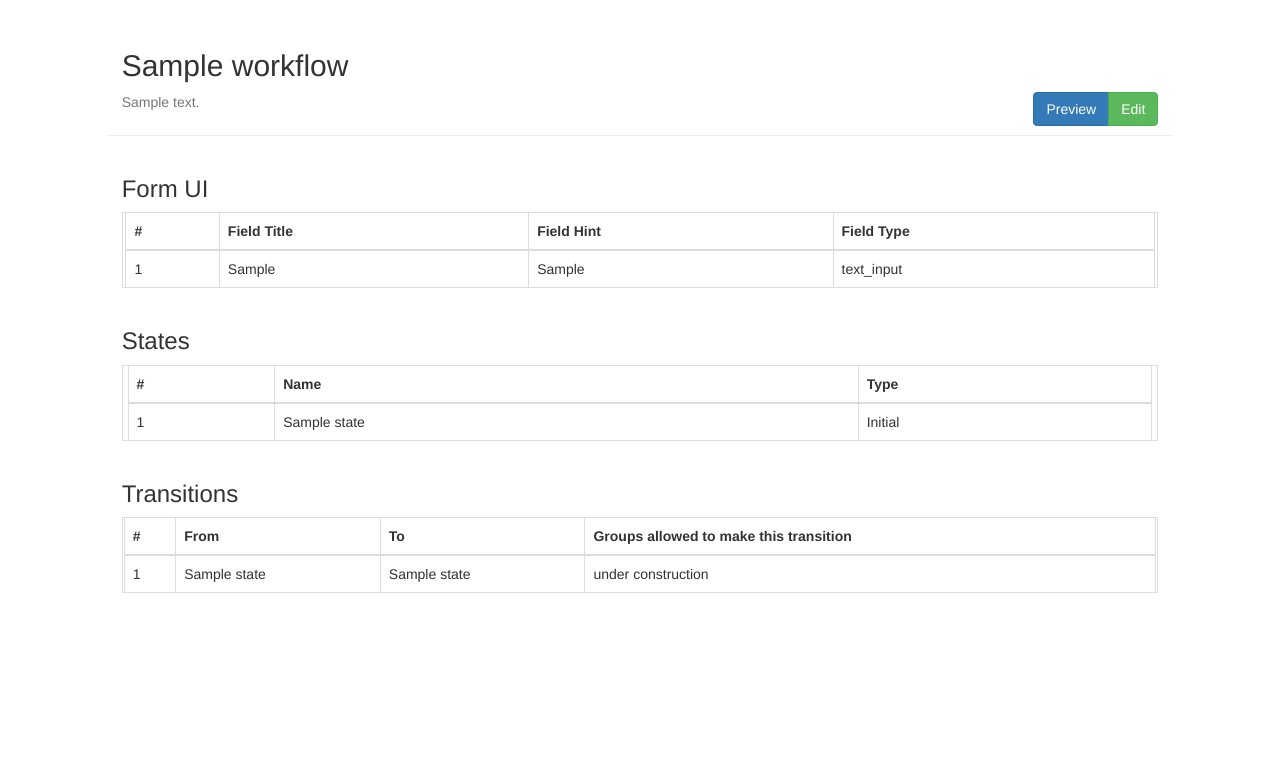
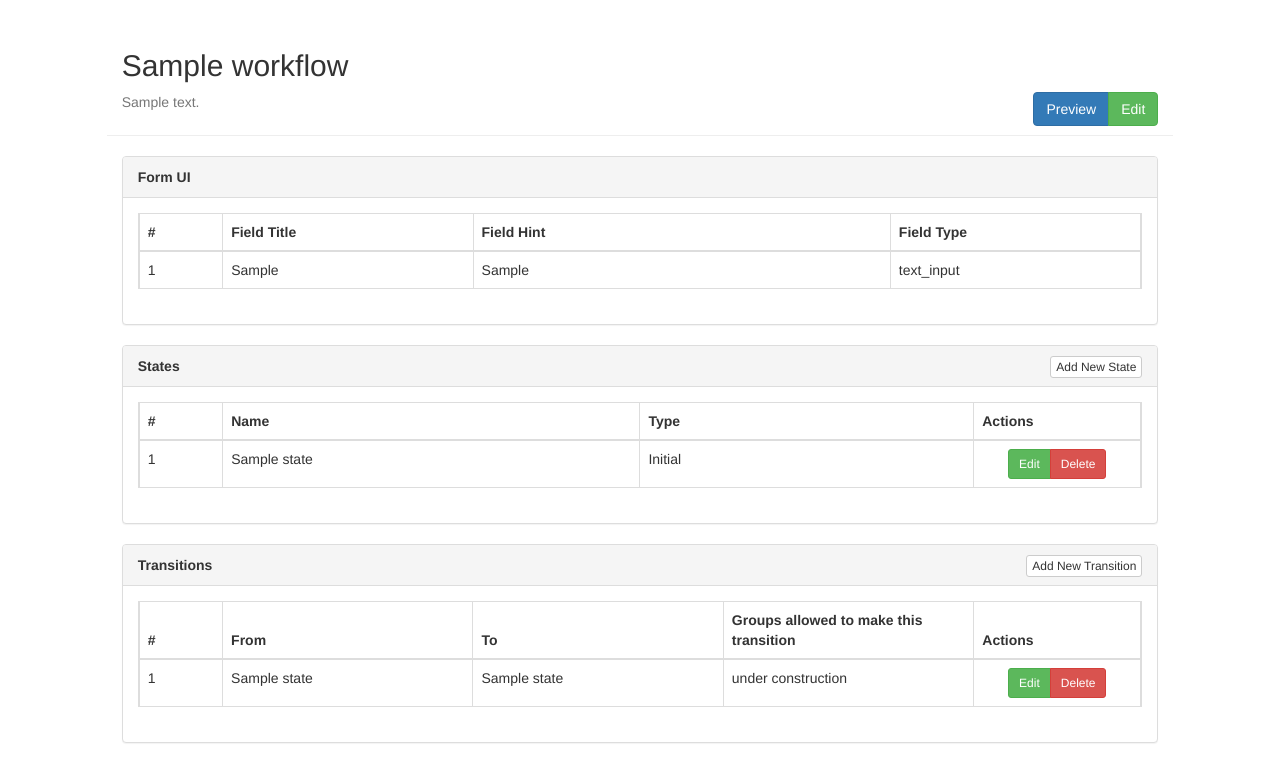
Before and after one commit to nishanthvijayan/ERP, a Django app: page /forms/workflows/1/ in a window 1280 px wide. Shown: the part 51-814 px from the top of the page. Before the commit the page ends 644 px from the top, so only its background shows below. Run offline with Django 3.2, Linux system fonts and the light colour scheme; tables that the repository leaves empty hold one stand-in row (values such as "Sample post"); some libraries are stand-ins or nearby versions.

Commit message:
Clean up Workflow#show UI

```diff
--- a/forms/templates/forms/workflows/show.html
+++ b/forms/templates/forms/workflows/show.html
@@ -52,14 +52,19 @@
 	</div>
 
 	<div class="col-md-12">
-		<h3>Form UI</h3>
+		<div class="panel panel-default">
+			<div class="panel-heading">
+				<b>Form UI</b>
+			</div>
+			<div class="panel-body">
+
 				<table class="table table-hover table-bordered table-responsive">
 					<thead>
 						<tr class="row">
-					<th>#</th>
-					<th>Field Title</th>
-					<th>Field Hint</th>
-					<th>Field Type</th>
+							<th class="col-md-1">#</th>
+							<th class="col-md-3">Field Title</th>
+							<th class="col-md-5">Field Hint</th>
+							<th class="col-md-3">Field Type</th>
 						</tr>
 					</thead>
 					<tbody>
@@ -67,21 +72,36 @@
 						<tr class="row">
 							<td>{{ forloop.counter }}</td>
 							<td>{{ form_element.caption }}</td>
-					<td>{{ form_element.hint }}</td>
+							<td>
+								{% if form_element.hint %}
+									{{ form_element.hint }}
+								{% else %}
+									-
+								{% endif %}
+							</td>
 							<td>{{ form_element.element_type }}</td>
 						</tr>
 					{% endfor %}
 					</tbody>
 				</table>
 			</div>
+		</div>
+	</div>
 	<div class="col-md-12">
-		<h3>States</h3>
+		<div class="panel panel-default">
+			<div class="panel-heading">
+				<b>States</b>
+				<a href="#" class="btn btn-default btn-xs pull-right">Add New State</a>
+				<br>
+			</div>
+			<div class="panel-body">
 				<table class="table table-hover table-bordered table-responsive">
 					<thead>
 						<tr class="row">
-					<th>#</th>
-					<th>Name</th>
-					<th>Type</th>
+							<th class="col-md-1">#</th>
+							<th class="col-md-5">Name</th>
+							<th class="col-md-4">Type</th>
+							<th class="col-md-2">Actions</th>
 						</tr>
 					</thead>
 					<tbody>
@@ -90,21 +110,36 @@
 							<td>{{ forloop.counter }}</td>
 							<td>{{ state.name }}</td>
 							<td>{{ state.kind }}</td>
+							<td class="text-center">
+								<div class="btn-group" role="group" aria-label="...">
+									<a href="#" class="btn btn-success btn-sm">Edit</a>
+									<a href="#" class="btn btn-danger btn-sm">Delete</a>
+								</div>
+							</td>
 						</tr>
 					{% endfor %}
 					</tbody>
 				</table>
 			</div>
+		</div>
+	</div>
 
 	<div class="col-md-12">
-		<h3>Transitions</h3>
+		<div class="panel panel-default">
+			<div class="panel-heading">
+				<b>Transitions</b>
+				<a href="#" class="btn btn-default btn-xs pull-right">Add New Transition</a>
+				<br>
+			</div>
+			<div class="panel-body">
 				<table class="table table-hover table-bordered table-responsive">
 					<thead>
 						<tr class="row">
-					<th>#</th>
-					<th>From</th>
-					<th>To</th>
-					<th>Groups allowed to make this transition</th>
+							<th class="col-md-1">#</th>
+							<th class="col-md-3">From</th>
+							<th class="col-md-3">To</th>
+							<th class="col-md-3">Groups allowed to make this transition</th>
+							<th class="col-md-2">Actions</th>
 						</tr>
 					</thead>
 					<tbody>
@@ -114,10 +149,17 @@
 							<td>{{ transition.from_state.name }}</td>
 							<td>{{ transition.to_state.name }}</td>
 							<td>under construction</td>
+							<td class="text-center">
+								<div class="btn-group" role="group" aria-label="...">
+									<a href="#" class="btn btn-success btn-sm">Edit</a>
+									<a href="#" class="btn btn-danger btn-sm">Delete</a>
+								</div>
+							</td>
 						</tr>
 					{% endfor %}
 					</tbody>
 				</table>
 			</div>
 	</div>
+</div>
 {% endblock %}
```
Lines whose indentation alone changed are shown as unchanged.
